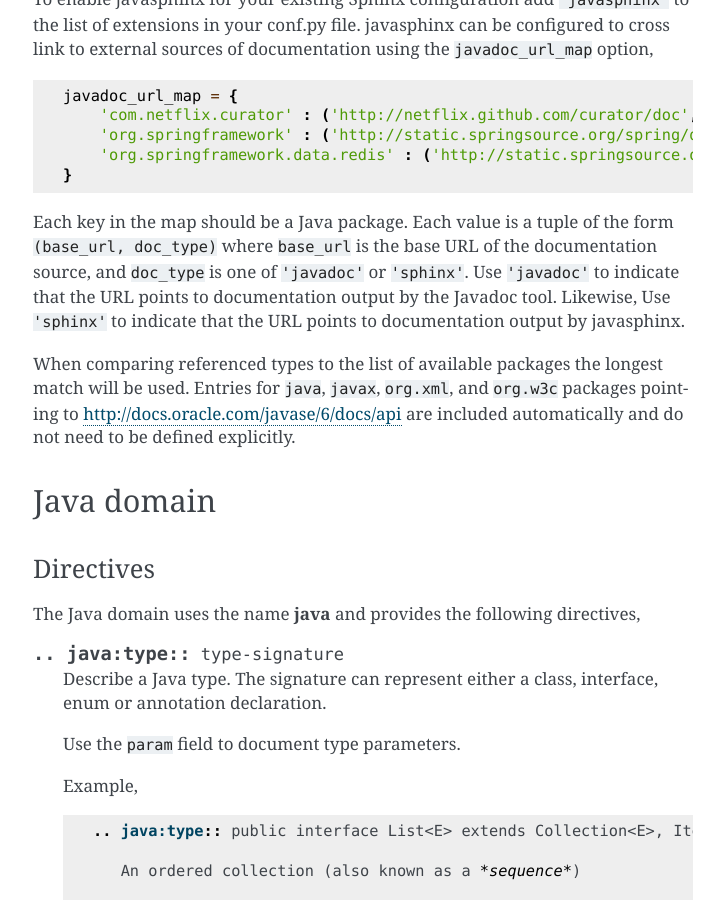
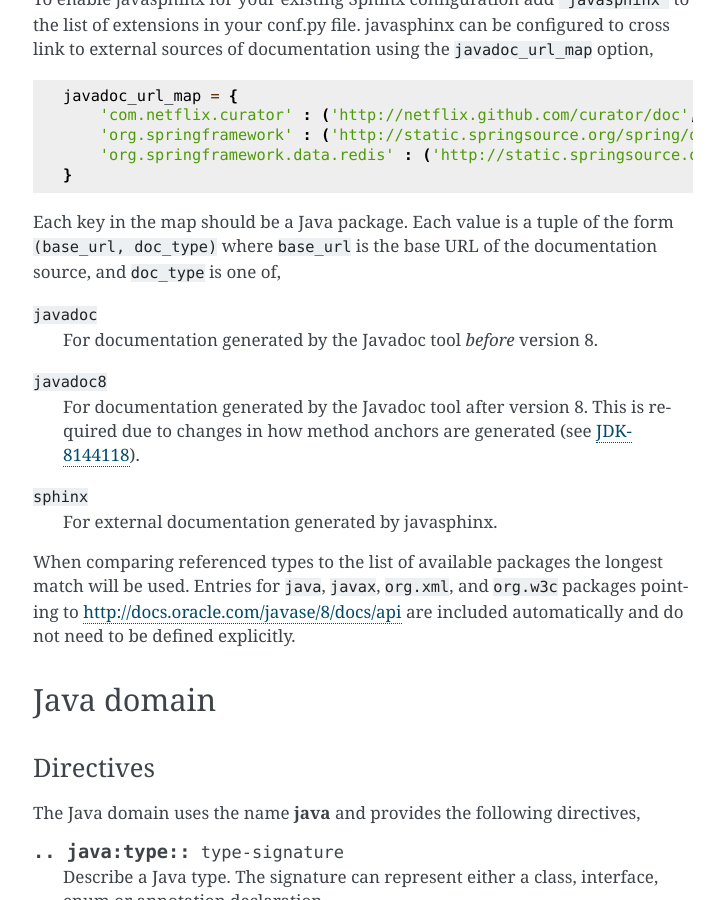
Before and after one commit to bronto/javasphinx, a Sphinx documentation site: the page built from doc/index.rst, in a window 1280 px wide and 900 px high, scrolled down 696 px. Shown: the whole window, without its empty margins (387-1111 px from the left). Built offline with Sphinx 7.4.7, drawn with Linux system fonts in a browser that asks for light colours.

Commit message:
Add Javadoc 8 compatible external doc type.
Fixes #40

```diff
--- a/doc/index.rst
+++ b/doc/index.rst
@@ -50,15 +50,24 @@ option,
 
 Each key in the map should be a Java package. Each value is a tuple of the form
 ``(base_url, doc_type)`` where ``base_url`` is the base URL of the documentation
-source, and ``doc_type`` is one of ``'javadoc'`` or ``'sphinx'``. Use
-``'javadoc'`` to indicate that the URL points to documentation output by the
-Javadoc tool. Likewise, Use ``'sphinx'`` to indicate that the URL points to
-documentation output by javasphinx.
+source, and ``doc_type`` is one of,
+
+``javadoc``
+  For documentation generated by the Javadoc tool *before* version 8.
+
+``javadoc8``
+  For documentation generated by the Javadoc tool after version 8. This is
+  required due to changes in how method anchors are generated (see JDK-8144118_).
+
+``sphinx``
+  For external documentation generated by javasphinx.
 
 When comparing referenced types to the list of available packages the longest
 match will be used. Entries for ``java``, ``javax``, ``org.xml``, and
-``org.w3c`` packages pointing to http://docs.oracle.com/javase/6/docs/api are
+``org.w3c`` packages pointing to http://docs.oracle.com/javase/8/docs/api are
 included automatically and do not need to be defined explicitly.
+
+.. _JDK-8144118: https://bugs.openjdk.java.net/browse/JDK-8144118
 
 Java domain
 ===========
```
Also changed, not shown: 1 other file.
